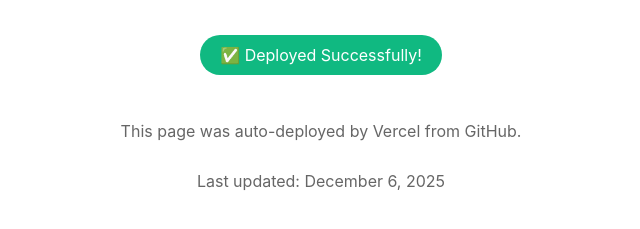
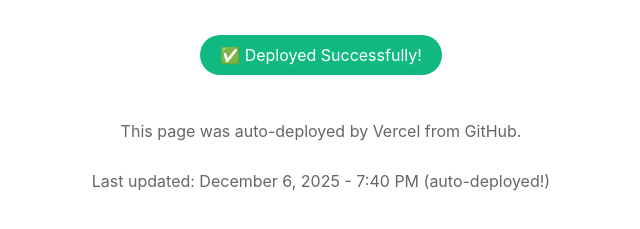
Before and after one commit to karsan8119/kanna-training, a website: page apps/pwa/index.html in a window 1280 px wide. Shown: the part 183-412 px from the top of the page, without its empty margins (319-959 px from the left). Drawn offline with Linux system fonts and the light colour scheme.

Commit message:
Update timestamp to test auto-deploy

```diff
--- a/apps/pwa/index.html
+++ b/apps/pwa/index.html
@@ -27,6 +27,6 @@
     <h1>🚀 Kanna Training</h1>
     <p class="status">✅ Deployed Successfully!</p>
     <p class="info">This page was auto-deployed by Vercel from GitHub.</p>
-    <p class="info">Last updated: December 6, 2025</p>
+    <p class="info">Last updated: December 6, 2025 - 7:40 PM (auto-deployed!)</p>
 </body>
 </html>
```
